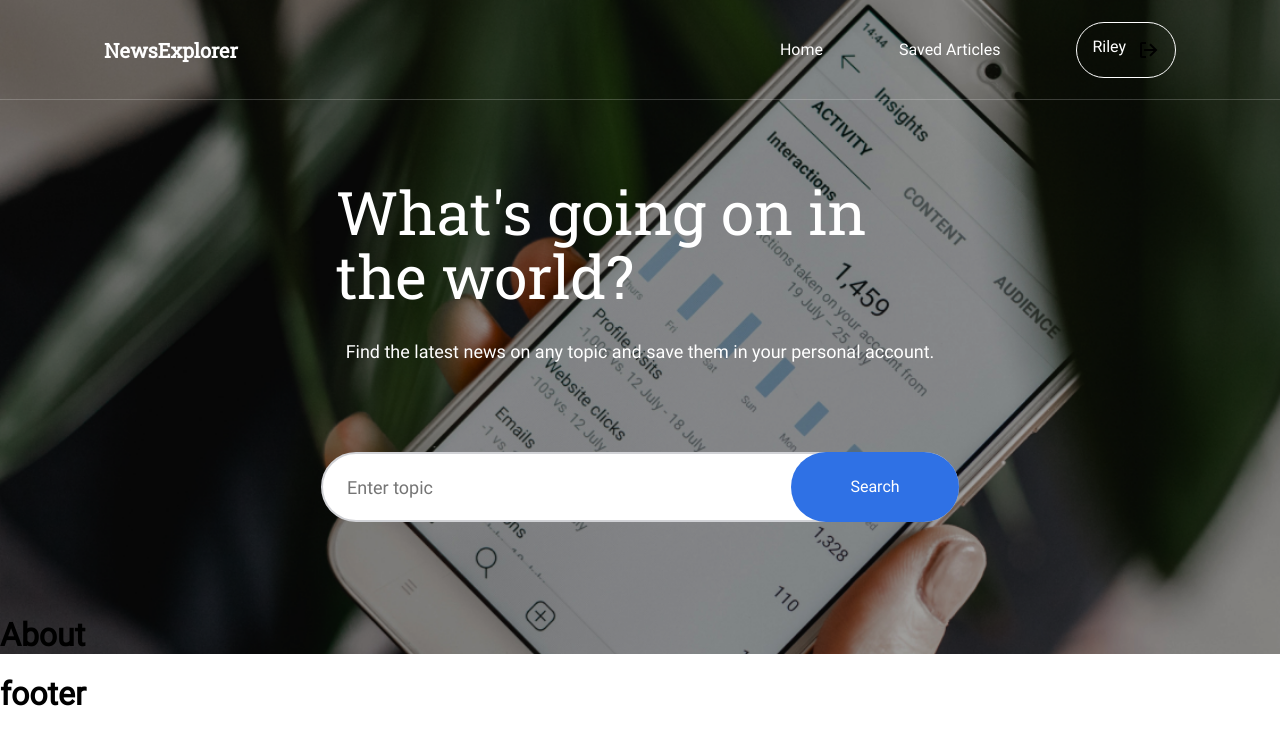
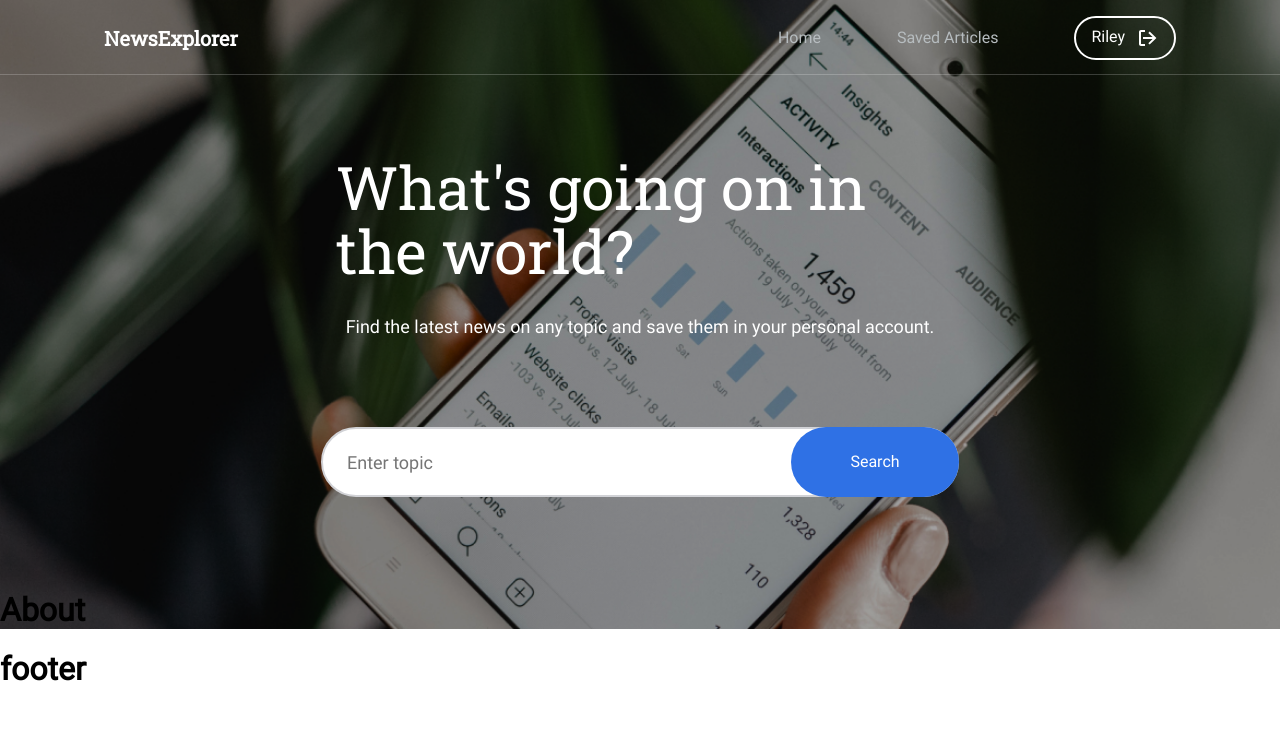
Before and after one commit to Aivaxela/news_explorer_frontend, a React (Vite) app: page / in a window 1280 px wide. Shown: the top 744 px of the page. Built offline with nearby package versions, Linux system fonts and the light colour scheme.

Commit message:
final touches to Nav and Main for now

```diff
--- a/src/blocks/Main.css
+++ b/src/blocks/Main.css
@@ -57,4 +57,9 @@
   border-style: none;
   background-color: #2f71e5;
   color: #fff;
+  cursor: pointer;
 }
+
+.main__search-btn:hover {
+  background-color: #347EFF;
+}
--- a/src/blocks/Nav.css
+++ b/src/blocks/Nav.css
@@ -15,6 +15,10 @@
   font-family: "Roboto-Slab", "Arial", sans-serif;
 }
 
+.nav__title:hover {
+  opacity: 50%;
+}
+
 .nav__group {
   margin: 0 104px 0 auto;
   display: flex;
@@ -23,31 +27,37 @@
 }
 
 .nav__nav-item {
-  height: 100px;
+  height: 75px;
   align-content: center;
   font-weight: 500;
   line-height: 24px;
   text-decoration: none;
-  color: #fff;
+  color: #b6bcBf;
   box-sizing: border-box;
 }
 
 .nav__nav-item:hover {
   border-bottom: #fff solid 3px;
   padding-top: 3px;
+  color: #fff;
 }
 
 .nav__nav-item-group {
-  padding: 15px;
+  padding: 8px 15px;
   display: flex;
   border-radius: 100px;
-  border: solid 1px #fff;
+  border: solid 2px #fff;
   text-decoration: none;
+}
+
+.nav__nav-item-group:hover {
+  opacity: 50%;
 }
 
 .nav__user-icon-logout {
   display: flex;
   gap: 10px;
+  align-items: center;
 }
 
 .nav__username {
@@ -59,5 +69,9 @@
 .nav__logout-icon {
   font-weight: 500;
   margin: 0;
-  color: #fff;
+  filter: invert(100%) sepia(100%) saturate(1%) hue-rotate(199deg) brightness(107%) contrast(100%);
 }
+
+.nav__logout-icon_black {
+  filter: invert(0%) sepia(100%) saturate(7444%) hue-rotate(184deg) brightness(83%) contrast(111%);
+}
--- a/src/components/App.jsx
+++ b/src/components/App.jsx
@@ -1,7 +1,6 @@
 import "../blocks/App.css";
 import React from "react";
 import Preloader from "../components/Preloader";
-import Nav from "./Nav";
 import Main from "../components/Main";
 import Footer from "../components/Footer";
 import SavedNews from "../components/SavedNews";
--- a/src/components/Nav.jsx
+++ b/src/components/Nav.jsx
@@ -20,8 +20,7 @@ export default function Nav() {
             <p className="nav__username">Riley</p>
             <img
               src={logoutIcon}
-              fill="currentColor"
-              alt=""
+              alt="logout icon"
               className="nav__logout-icon"
             />
           </div>
```
Also changed, not shown: 1 other file (tests, documents, lock files or other folders).
